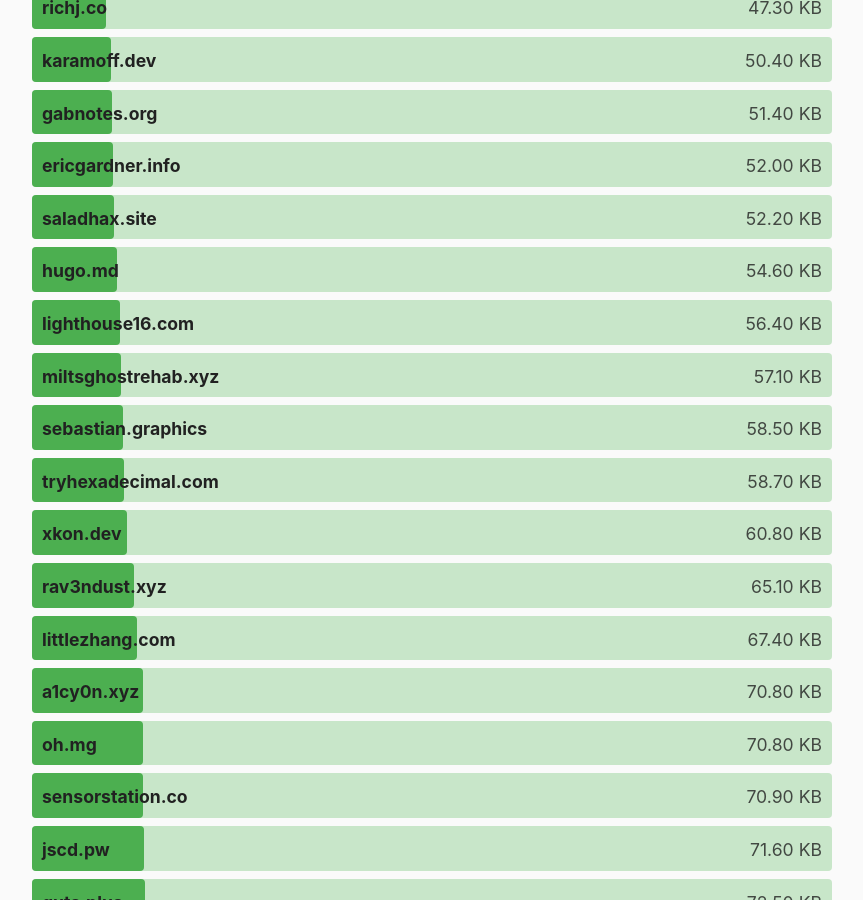
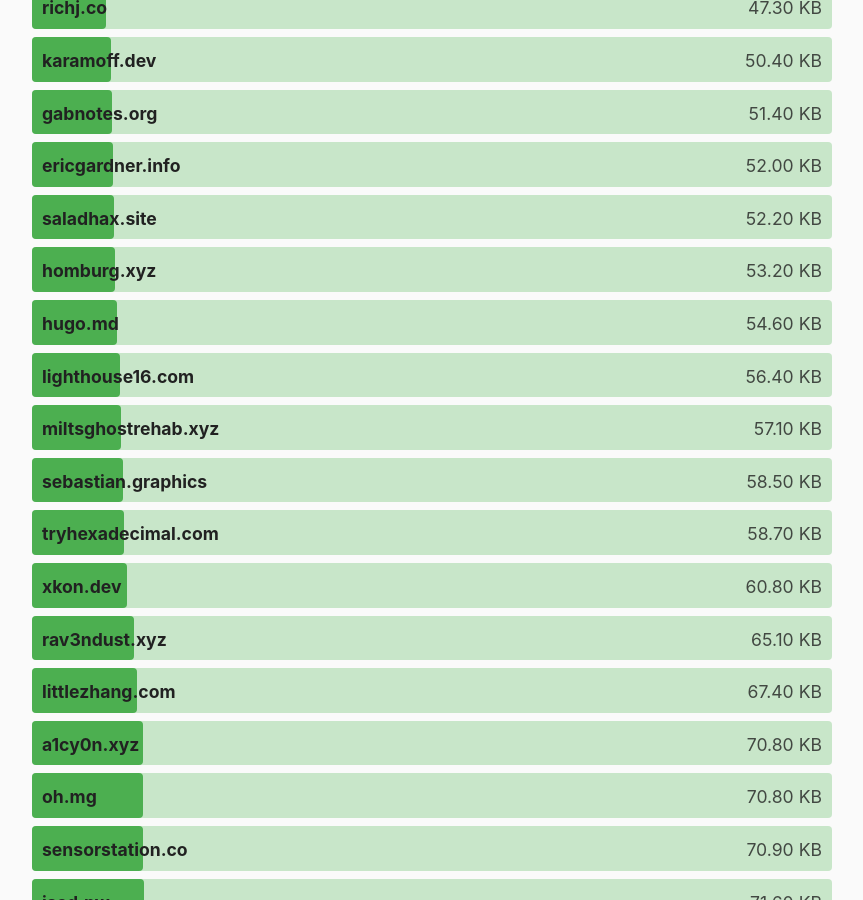
Before and after one commit to kevquirk/512kb.club, a Jekyll site: the page built from index.md, in a window 1280 px wide and 900 px high, scrolled down 7897 px. Shown: the whole window, without its empty margins (208-1071 px from the left). Built offline with Jekyll 4.4.1, drawn with Linux system fonts in a browser that asks for light colours.

Commit message:
Update sites.yml
https://gtmetrix.com/reports/homburg.xyz/VaLjDvkx/#

```diff
--- a/_data/sites.yml
+++ b/_data/sites.yml
@@ -577,6 +577,11 @@
   url: https://hejo.org/
   size: 43.6
   last_checked: N/A
+
+- domain: homburg.xyz
+  url: https://homburg.xyz
+  size: 53.2
+  last_checked: 2021-08-07
 
 - domain: hugo-mechiche.com
   url: https://hugo-mechiche.com/
```
